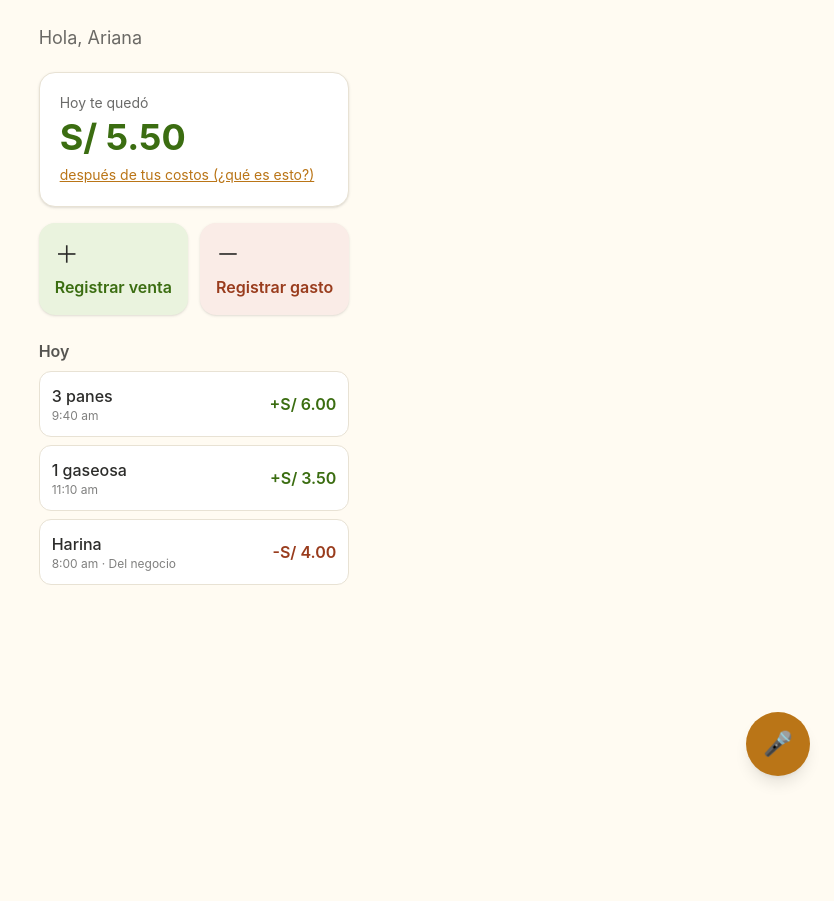
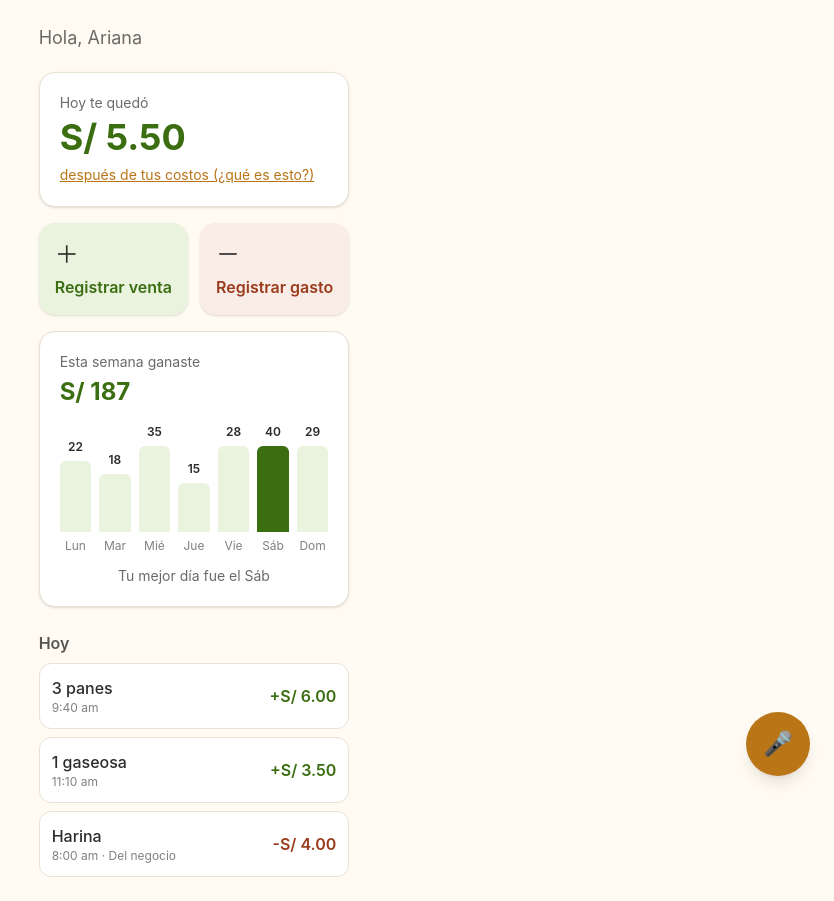
Before and after one commit to ari934j-coder/chambapunche, a Next.js app: page / in a window 1280 px wide. Shown: the whole page, without its empty margins (446-1280 px from the left). Before the commit the page ends 800 px from the top, so only its background shows below. Built offline with nearby package versions, Linux system fonts and the light colour scheme; no server answers.

Commit message:
Agregar grafico semanal simple en la pantalla principal

```diff
--- a/src/app/page.tsx
+++ b/src/app/page.tsx
@@ -1,5 +1,6 @@
 import Link from "next/link";
 import { TarjetaGanancia } from "@/components/punchi/TarjetaGanancia";
+import { GraficoSemana } from "@/components/punchi/GraficoSemana";
 import { AsistenteVoz } from "@/components/punchi/AsistenteVoz";
 
 // Datos de prueba mientras conectamos Firestore de verdad.
@@ -10,6 +11,18 @@ const ventasDePrueba = [
 
 const gastosDePrueba = [
   { id: "1", descripcion: "Harina", monto: 4, categoria: "negocio" as const, hora: "8:00 am" },
+];
+
+// Datos de prueba del resumen semanal, hasta que calculemos esto de verdad
+// a partir del historial real guardado en Firestore.
+const semanaDePrueba = [
+  { etiqueta: "Lun", monto: 22 },
+  { etiqueta: "Mar", monto: 18 },
+  { etiqueta: "Mié", monto: 35 },
+  { etiqueta: "Jue", monto: 15 },
+  { etiqueta: "Vie", monto: 28 },
+  { etiqueta: "Sáb", monto: 40 },
+  { etiqueta: "Dom", monto: 29 },
 ];
 
 export default function PantallaPrincipal() {
@@ -47,6 +60,8 @@ export default function PantallaPrincipal() {
           </p>
         </button>
       </div>
+
+      <GraficoSemana dias={semanaDePrueba} />
 
       <section className="mt-6">
         <h2 className="text-base font-semibold mb-2" style={{ opacity: 0.8 }}>
--- /dev/null
+++ b/src/components/punchi/GraficoSemana.tsx
@@ -0,0 +1,48 @@
+"use client";
+
+interface DiaSemana {
+  etiqueta: string;
+  monto: number;
+}
+
+export function GraficoSemana({ dias }: { dias: DiaSemana[] }) {
+  const montoMaximo = Math.max(...dias.map((d) => d.monto), 1);
+  const total = dias.reduce((acc, d) => acc + d.monto, 0);
+  const mejorDia = dias.reduce((mejor, d) => (d.monto > mejor.monto ? d : mejor), dias[0]);
+
+  return (
+    <div
+      className="rounded-2xl p-5 mt-4 shadow-sm"
+      style={{ backgroundColor: "var(--color-tarjeta)", border: "1px solid var(--color-borde)" }}
+    >
+      <p className="text-sm mb-1" style={{ opacity: 0.7 }}>Esta semana ganaste</p>
+      <p className="text-2xl font-bold mb-4" style={{ color: "var(--color-ingreso)" }}>
+        S/ {total.toFixed(0)}
+      </p>
+
+      <div className="flex items-end gap-2" style={{ height: 130 }}>
+        {dias.map((dia) => {
+          const alturaPorcentaje = Math.max((dia.monto / montoMaximo) * 100, 6);
+          const esMejorDia = dia.etiqueta === mejorDia.etiqueta;
+          return (
+            <div key={dia.etiqueta} className="flex-1 flex flex-col items-center justify-end gap-1.5 h-full">
+              <span className="text-xs font-semibold">{dia.monto.toFixed(0)}</span>
+              <div
+                className="w-full rounded-t-md"
+                style={{
+                  height: `${alturaPorcentaje}%`,
+                  backgroundColor: esMejorDia ? "var(--color-ingreso)" : "var(--color-ingreso-bg)",
+                }}
+              />
+              <span className="text-xs" style={{ opacity: 0.6 }}>{dia.etiqueta}</span>
+            </div>
+          );
+        })}
+      </div>
+
+      <p className="text-sm text-center mt-3" style={{ opacity: 0.7 }}>
+        Tu mejor día fue el {mejorDia.etiqueta}
+      </p>
+    </div>
+  );
+}
```
